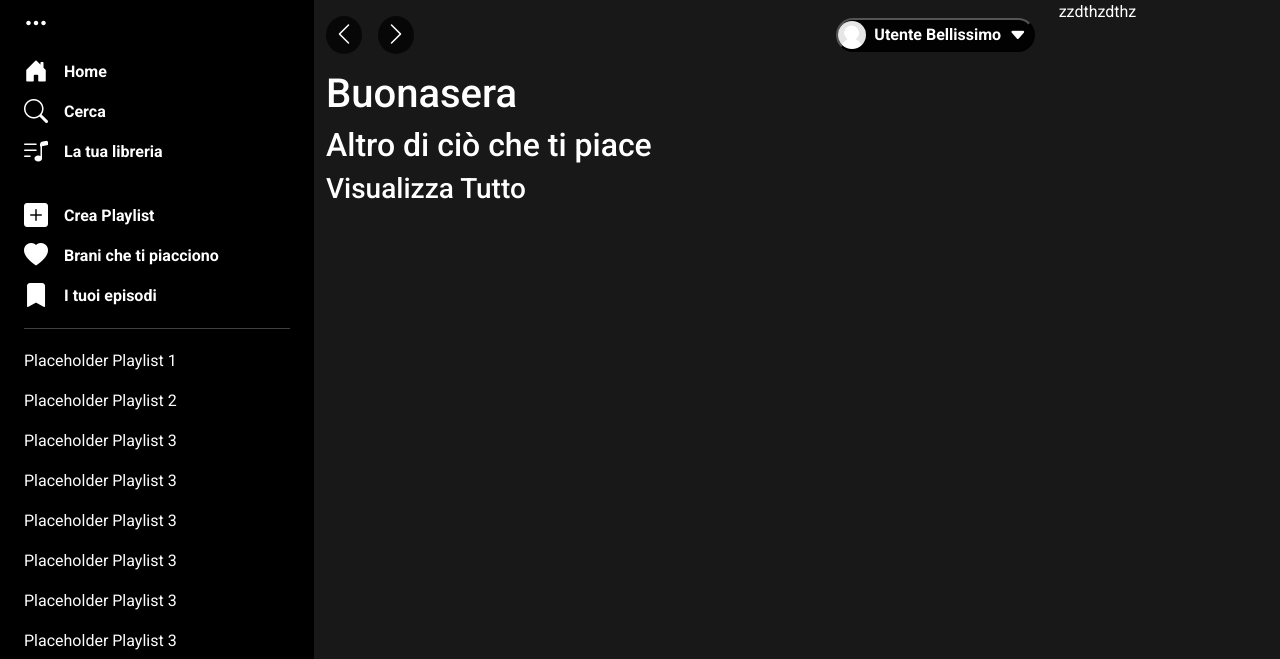
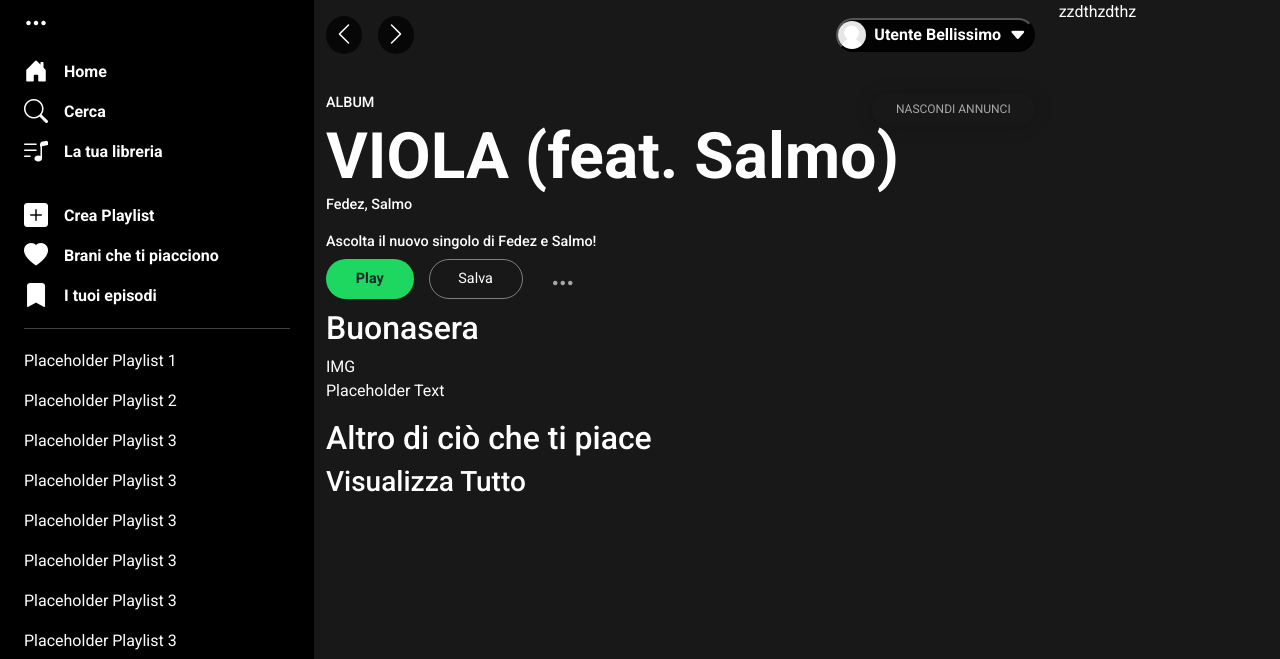
Before and after one commit to Kaymax99/U2-Project, a PHP site: page /homePage.html in a window 1280 px wide. Shown: the top 659 px of the page. Run offline with PHP 8.4, Linux system fonts and the light colour scheme; style sheets or scripts are compiled from the project's sources.

Commit message:
Added base structure home main

```diff
--- a/assets/css/app.css
+++ b/assets/css/app.css
@@ -126,6 +126,21 @@ main #mainNav #userWrapper .bi-caret-down-fill {
   align-self: flex-end;
 }
 
+#wrapperAnnuncio {
+  position: relative;
+}
+#wrapperAnnuncio h5 {
+  font-size: 0.9em;
+}
+#wrapperAnnuncio h1 {
+  font-size: 4em;
+  font-weight: 700;
+  margin-bottom: 0;
+}
+#wrapperAnnuncio .songAuthor {
+  margin-bottom: 1.25em;
+}
+
 .container-fluid {
   background-color: #181818;
   color: white;
@@ -161,4 +176,47 @@ main #mainNav #userWrapper .bi-caret-down-fill {
 
 #slider-round2 .noUi-connect {
   background: #1DB954;
-}/*# sourceMappingURL=app.css.map */
+}
+
+.btnContainer {
+  display: flex;
+  gap: 15px;
+}
+
+.btnAnnuncio, #hideAnnuncio {
+  padding: 0 2em;
+  border-radius: 25px;
+  height: 40px;
+  font-size: 0.9em;
+}
+
+.playBtn {
+  background-color: #1ed760;
+  font-weight: 700;
+}
+
+.saveBtn {
+  border: 1px solid gray;
+  color: white;
+}
+
+.moreBtn i {
+  font-size: 1.5em;
+  color: #a7a7a7;
+}
+
+#hideAnnuncio {
+  text-transform: uppercase;
+  background-color: inherit;
+  border: transparent;
+  box-shadow: 0px 1px 15px 5px rgba(0, 0, 0, 0.1);
+  color: #a7a7a7;
+  font-size: 0.75em;
+  position: absolute;
+  right: 0;
+  top: 0;
+  height: 30px;
+}
+
+/* .customCardLg {
+} *//*# sourceMappingURL=app.css.map */
--- a/assets/sass/app.scss
+++ b/assets/sass/app.scss
@@ -4,3 +4,5 @@
 @import "./partials/left-Nav";
 @import "./partials/main";
 @import "./partials/player";
+@import "./partials/buttons";
+@import "./partials/customCards";
--- /dev/null
+++ b/assets/sass/partials/_buttons.scss
@@ -0,0 +1,38 @@
+.btnContainer {
+  display: flex;
+  gap: 15px;
+}
+.btnAnnuncio {
+  padding: 0 2em;
+  border-radius: 25px;
+  height: 40px;
+  font-size: 0.9em;
+}
+.playBtn {
+  background-color: $theme-primary;
+  font-weight: 700;
+}
+.saveBtn {
+  border: 1px solid gray;
+  color: $c-text-primary;
+}
+.moreBtn {
+  i {
+    font-size: 1.5em;
+    color: $c-text-subdued;
+  }
+}
+#hideAnnuncio {
+  @extend .btnAnnuncio;
+  text-transform: uppercase;
+  background-color: inherit;
+  border: transparent;
+  -webkit-box-shadow: 0px 1px 15px 5px rgba(0, 0, 0, 0.1);
+  box-shadow: 0px 1px 15px 5px rgba(0, 0, 0, 0.1);
+  color: $c-text-subdued;
+  font-size: 0.75em;
+  position: absolute;
+  right: 0;
+  top: 0;
+  height: 30px;
+}
--- /dev/null
+++ b/assets/sass/partials/_customCards.scss
@@ -0,0 +1,2 @@
+/* .customCardLg {
+} */
--- a/assets/sass/partials/_main.scss
+++ b/assets/sass/partials/_main.scss
@@ -38,3 +38,18 @@ main {
     }
   }
 }
+
+#wrapperAnnuncio {
+  position: relative;
+  h5 {
+    font-size: 0.9em;
+  }
+  h1 {
+    font-size: 4em;
+    font-weight: 700;
+    margin-bottom: 0;
+  }
+  .songAuthor {
+    margin-bottom: 1.25em;
+  }
+}
--- a/homePage.html
+++ b/homePage.html
@@ -1,19 +1,31 @@
 <!DOCTYPE html>
 <html lang="en">
+  <head>
     <meta charset="UTF-8" />
     <meta http-equiv="X-UA-Compatible" content="IE=edge" />
     <meta name="viewport" content="width=device-width, initial-scale=1.0" />
     <title>Home Page</title>
-<link href="https://cdn.jsdelivr.net/npm/bootstrap@5.3.0-alpha1/dist/css/bootstrap.min.css" rel="stylesheet"
-  integrity="sha384-GLhlTQ8iRABdZLl6O3oVMWSktQOp6b7In1Zl3/Jr59b6EGGoI1aFkw7cmDA6j6gD" crossorigin="anonymous" />
-<link rel="stylesheet" href="https://cdn.jsdelivr.net/npm/bootstrap-icons@1.10.3/font/bootstrap-icons.css" />
+    <link
+      href="https://cdn.jsdelivr.net/npm/bootstrap@5.3.0-alpha1/dist/css/bootstrap.min.css"
+      rel="stylesheet"
+      integrity="sha384-GLhlTQ8iRABdZLl6O3oVMWSktQOp6b7In1Zl3/Jr59b6EGGoI1aFkw7cmDA6j6gD"
+      crossorigin="anonymous"
+    />
+    <link
+      rel="stylesheet"
+      href="https://cdn.jsdelivr.net/npm/bootstrap-icons@1.10.3/font/bootstrap-icons.css"
+    />
     <link href="./assets/css/app.css" rel="stylesheet" />
     <link rel="preconnect" href="https://fonts.googleapis.com/%22%3E" />
     <link rel="preconnect" href="https://fonts.gstatic.com/" crossorigin />
     <link
       href="https://fonts.googleapis.com/css2?family=Roboto:ital,wght@0,300;0,400;0,500;0,700;1,300;1,400;1,500;1,700&display=swap"
-  rel="stylesheet" />
-<link rel="stylesheet" href="./assets/resources/noUiSlider-15.6.1/dist/nouislider.css">
+      rel="stylesheet"
+    />
+    <link
+      rel="stylesheet"
+      href="./assets/resources/noUiSlider-15.6.1/dist/nouislider.css"
+    />
   </head>
 
   <body>
@@ -22,8 +34,12 @@
         <nav id="left-Nav" class="col-3">
           <div id="left-Nav-Upper-Wrapper">
             <div class="dropdown">
-            <button class="btn btn-secondary dropdown-toggle" type="button" data-bs-toggle="dropdown"
-              aria-expanded="false">
+              <button
+                class="btn btn-secondary dropdown-toggle"
+                type="button"
+                data-bs-toggle="dropdown"
+                aria-expanded="false"
+              >
                 <i class="bi bi-three-dots"></i>
               </button>
               <ul class="dropdown-menu">
@@ -97,11 +113,34 @@
             </button>
           </nav>
 
-          <article id="annuncio"></article>
+          <article id="annuncio">
+            <div>
+              <img />
+            </div>
+            <div id="wrapperAnnuncio">
+              <h5 class="albumAnnuncio">ALBUM</h5>
+              <button id="hideAnnuncio">nascondi annunci</button>
+              <div class="songAuthor">
+                <h1>VIOLA (feat. Salmo)</h1>
+                <h5>Fedez, Salmo</h5>
+              </div>
+              <h5>Ascolta il nuovo singolo di Fedez e Salmo!</h5>
+              <div class="btnContainer">
+                <button class="btn btnAnnuncio playBtn">Play</button>
+                <button class="btn btnAnnuncio saveBtn">Salva</button>
+                <button class="btn moreBtn">
+                  <i class="bi bi-three-dots"></i>
+                </button>
+              </div>
+            </div>
+          </article>
           <section id="ultimiAscolti">
-            <h1>Buonasera</h1>
-            <div>
-              <div></div>
+            <h2>Buonasera</h2>
+            <div class="row" id="ultimiAscoltiWrapper">
+              <div class="customCardLg col-4">
+                <div>IMG</div>
+                <div><p>Placeholder Text</p></div>
+              </div>
               <div></div>
               <div></div>
               <div></div>
@@ -125,14 +164,12 @@
         </main>
         <aside class="col-2">zzdthzdthz</aside>
 
-
-
         <footer>
-        <div class="container-fluid mt-5 py-5 ">
-          <div class="row d-flex justify-content-between align-items-center g-2">
-            <div class="col-3">
-              here artist name and song and heart
-            </div>
+          <div class="container-fluid mt-5 py-5">
+            <div
+              class="row d-flex justify-content-between align-items-center g-2"
+            >
+              <div class="col-3">here artist name and song and heart</div>
               <div class="col-3">
                 <div class="row justify-content-center align-items-center g-2">
                   <div class="col">Column</div>
@@ -143,12 +180,8 @@
               </div>
               <div class="col-3">
                 <div class="row justify-content-center align-items-center g-2">
-                <div class="col">
-                  Column
-                </div>
-                <div class="col">
-                  Column
-                </div>
+                  <div class="col">Column</div>
+                  <div class="col">Column</div>
                   <div class="col">
                     <div class="slider-styled" id="slider-round2"></div>
                   </div>
@@ -158,20 +191,14 @@
           </div>
         </footer>
 
-
-      <script src="https://cdn.jsdelivr.net/npm/bootstrap@5.3.0-alpha1/dist/js/bootstrap.bundle.min.js"
+        <script
+          src="https://cdn.jsdelivr.net/npm/bootstrap@5.3.0-alpha1/dist/js/bootstrap.bundle.min.js"
           integrity="sha384-w76AqPfDkMBDXo30jS1Sgez6pr3x5MlQ1ZAGC+nuZB+EYdgRZgiwxhTBTkF7CXvN"
-        crossorigin="anonymous"></script>
-
+          crossorigin="anonymous"
+        ></script>
         <script src="./assets/resources/noUiSlider-15.6.1/dist/nouislider.js"></script>
         <script src="./assets/js/player.js"></script>
-
-
-
-
-
-
-
+      </div>
+    </div>
   </body>
-
 </html>
```
Also changed, not shown: 1 other file. Lines whose indentation alone changed are shown as unchanged.
